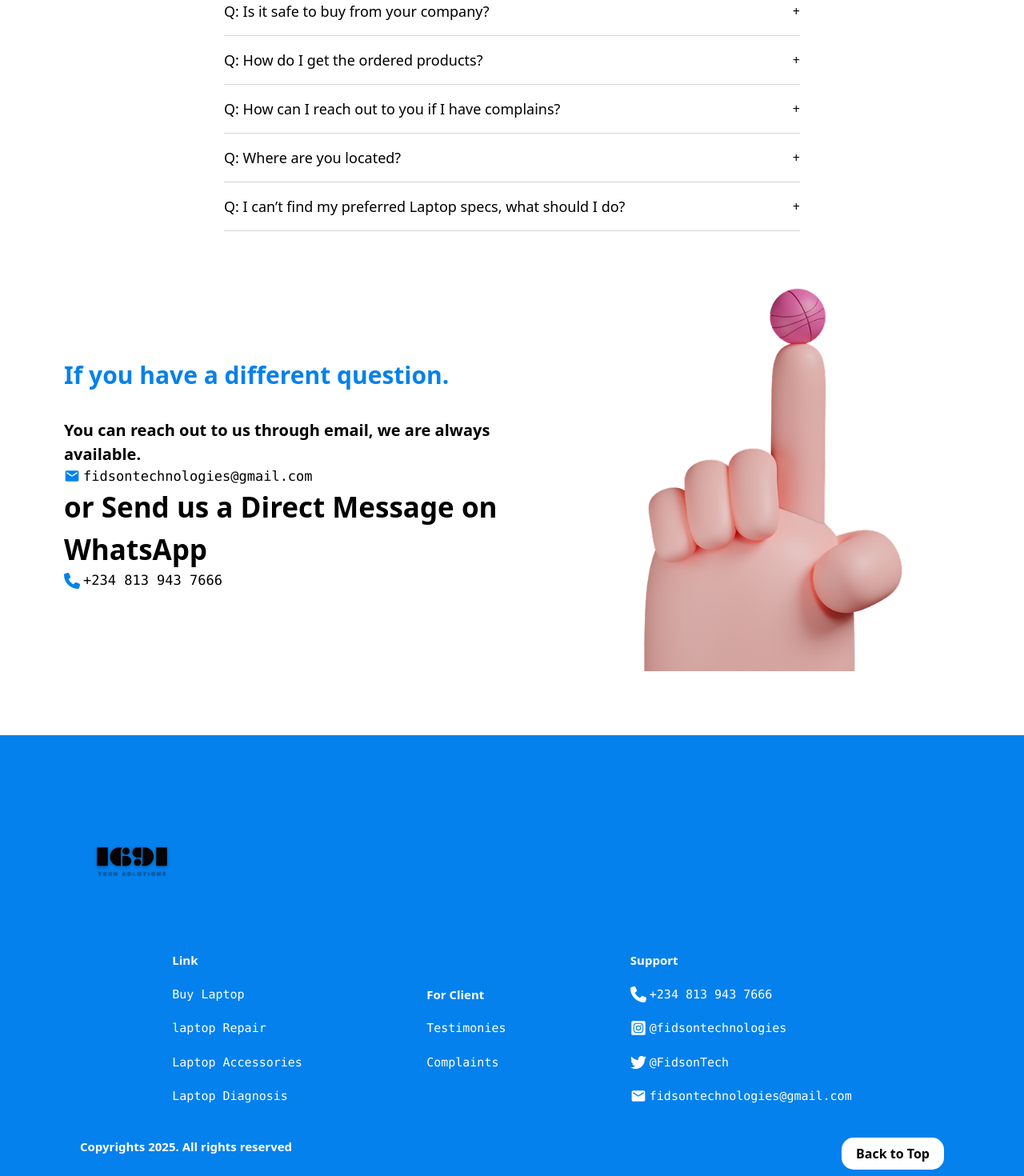
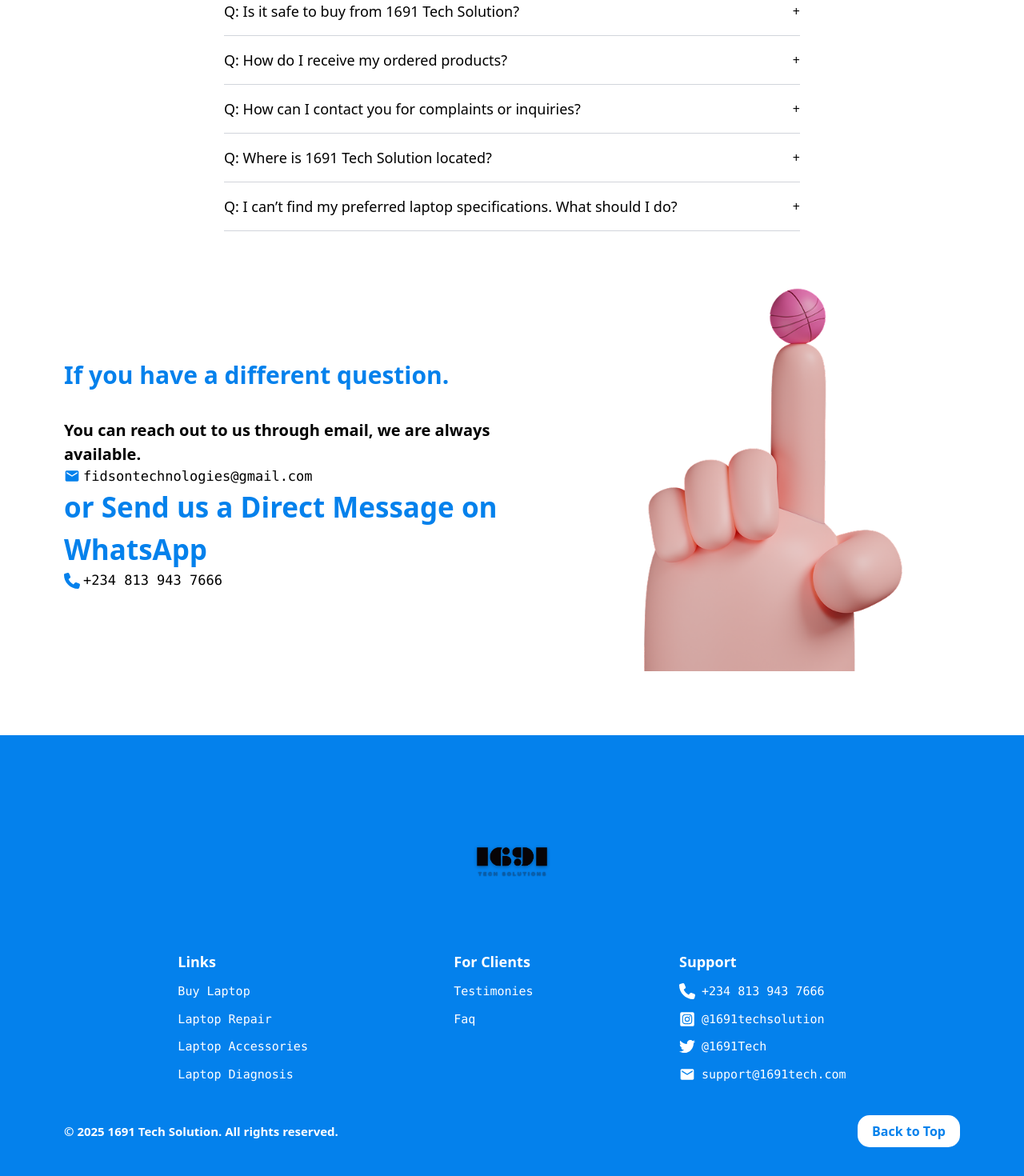
Before and after one commit to MubarakTechy/Fidson-project, a Next.js app: page /Faq in a window 1280 px wide. Shown: the part 220-1690 px from the top of the page at 80% size. Built offline with nearby package versions, Linux system fonts and the light colour scheme.

Commit message:
reviews commitment

```diff
--- a/package.json
+++ b/package.json
@@ -14,6 +14,7 @@
     "react-countup": "^6.5.3",
     "react-dom": "^19.0.0",
     "react-icons": "^5.5.0",
+    "react-toastify": "^11.0.5",
     "swiper": "^11.2.5"
   },
   "devDependencies": {
--- a/src/app/Contactus/page.jsx
+++ b/src/app/Contactus/page.jsx
@@ -1,4 +1,5 @@
-import React from 'react'
+"use client"
+import React,  { useState } from 'react'
 import Navbar from '../../component/Navbar';
 import { FaPhone } from "react-icons/fa6";
 import { FaInstagramSquare } from "react-icons/fa";
@@ -6,54 +7,88 @@
 import { MdEmail } from "react-icons/md";
 import { FaSquareFacebook } from "react-icons/fa6";
 import Footer from '../../component/Footer';
+import 'react-toastify/dist/ReactToastify.css';
+import { ToastContainer, toast } from 'react-toastify';
+
 
 
 const page = () => {
+    const [name, setName] = useState('')
+    const [telephone, setTelephone] = useState('')
+    const [message, setMessage] = useState('')
+    const [sending, setSending ] = useState (false)
+
+    async function  fetchApi(e){
+        e.preventDefault()
+        setSending(true)
+        try {
+           const baseurl ='https://forms-io.onrender.com/submit-form/3e549760-198b-4c3d-992f-f5c4fe837838'
+           const response  = await fetch (baseurl,{
+              method:'POST',
+              headers: {'Content-type' : 'application/json'},
+              body : JSON.stringify({name, telephone, message})
+           });
+           const resData = await response.json();
+            setSending(false)
+            toast.success('Sucessful sent!!!')
+            console.log("data ", resData)
+        } catch (error) {
+            setSending(false)
+            toast.error ('unable to send please check your internet ');
+            console.log(error)
+        }
+
+    }
+
   return (
     <>
         <Navbar />
-       <form action="" method="post">
+       <form  onSubmit={fetchApi}  method="post">
             <div className='flex flex-col items-center justify-center gap-2 p-20 create' >
                     <h1 className='font-bold text-[35px] text-[#0481EC] '>Reach out to us</h1>
                     <div className='flex flex-col gap-3'>
                         <p  className=' text-[15px]'>You can reach out to us through email</p>
-                        <span className='flex flex-col gap-1'>
-                            <h1 className='font-bold'>Name</h1>
-                            <input className='w-[45vw]  max-lg:w-[80vw] max-sm:w-[90vw] bg-[#EFEFEF] p-3  border-none text-white  rounded-[5px]  hover:border-b' type="text" />
-                        </span>
-                        <span  className='flex flex-col gap-1'>
-                            <h1 className=' font-bold'>Telephone</h1>
-                            <input className='w-[45vw]  max-lg:w-[80vw] max-sm:w-[90vw] bg-[#EFEFEF] p-3 make border-none text-white  rounded-[5px]  hover:border-b ' type="number"/>
-                        </span>
-                        <div className='flex flex-col gap-4 text-end '>
-                            <textarea className=' font-mono  max-lg:w-[80vw] max-sm:w-[90vw]  w-[45vw] bg-[#EFEFEF] rounded-[5px]  text-[grey] p-3  h-[30vh]  border-1 ' placeholder='Please type your massage' name="" id=""></textarea>
-                            <button  className='p-2 bg-[#0481EC] text-[#E9E9E9] rounded-[15px] font-mono max-sm:w-[25vw]  max-lg:w-[30vw]    w-[10vw] '>Send </button>
-                        </div>
+                       <div className='flex flex-col gap-5'>
+                            <span className='flex flex-col gap-1'>
+                                <h1 className='font-bold'>Name</h1>
+                                <input onChange={(e)=> setName(e.target.value)} name='name' value={name}  className='w-[45vw]  max-lg:w-[80vw] max-sm:w-[90vw] bg-[#EFEFEF] p-3  border-none rounded-[5px]  hover:border-b' type="text" />
+                            </span>
+                            <span  className='flex flex-col gap-2'>
+                                <h1 onChange={(e)=> setTelephone(e.target.value)} name='telephone' value={telephone} className=' font-bold'>Telephone</h1>
+                                <input className='w-[45vw]  max-lg:w-[80vw] max-sm:w-[90vw] bg-[#EFEFEF] p-3  border-none  rounded-[5px]  hover:border-b ' type="number"/>
+                            </span>
+                            <div className='flex flex-col gap-4 text-end p-2 '>
+                                <textarea onChange={(e)=> setMessage(e.target.value)} name='message' value={message}  className=' font-mono  max-lg:w-[80vw] max-sm:w-[90vw]  w-[45vw] bg-[#EFEFEF] rounded-[5px]  text-[black] p-3  h-[30vh]  border-1 ' placeholder='Please type your massage'  id=""></textarea>
+                                <button  className='p-2 bg-[#0481EC] text-[#E9E9E9] rounded-[15px] font-mono max-sm:w-[25vw]  max-lg:w-[30vw]    w-[10vw] '>{sending ? 'sending...' : 'Send' }</button>
+                            </div>
+                           <ToastContainer />
+                       </div>
+
                         <div className='flex flex-col justify-center items-center gap-2 p-20 '>
                             <h1 className='font-bold text-[#0481EC] text-[40px] ' >Support</h1>
                             <div className='flex items-center gap-2  '>
                                <span className='flex items-center gap-1 '>
                                     <FaPhone className='text-[#0481EC]' size={20} />
-                                    <h1 className='font-mono  text-[17px]'>+234 813 943 7666 </h1>
+                                    <h1 className='font-mono  text-[17px]'>+2348061622596</h1>
                                 </span>
                                 <span className='flex items-center gap-1 '>
                                     <FaInstagramSquare className='text-[#0481EC]' size={20} />
-                                    <h1 className='font-mono  text-[17px]'>@fidsontechnologies</h1>
+                                    <h1 className='font-mono  text-[17px]'>info@1691techsolution.com</h1>
                                 </span>
                             </div>
                             <div className='flex items-center gap-2'>
                                 <span className='flex items-center  gap-1'>
                                     <FaTwitter className='text-[#0481EC]' size={20} />
-                                    <h1 className='font-mono  text-[17px]'>@FidsonTech</h1>
+                                    <h1 className='font-mono  text-[17px]'>@1691techsolution</h1>
                                 </span>
                                 <span className='flex items-center gap-1 '>
                                     <MdEmail className='text-[#0481EC]' size={20} />
-                                    <h1 className='font-mono  text-[17px]'>fidsontechnologies@gmail.com</h1>
+                                    <h1 className='font-mono  text-[17px]'>info@1691techsolution.com</h1>
                                 </span>
                             </div>
                             <span className='flex items-center gap-2'>
                                 <FaSquareFacebook  className='text-[#0481EC]' size={20} />
-                                <a href='https://www.facebook.com/FidsonTechnologies'  className='font-mono  text-[17px]'>https://www.facebook.com/FidsonTechnologies</a>
+                                <a href='https://www.facebook.com/1691techsolution'  className='font-mono  text-[17px]'>https://www.facebook.com/1691techsolution</a>
                             </span>
                         </div>
                     </div>
--- a/src/app/Faq/page.jsx
+++ b/src/app/Faq/page.jsx
@@ -30,33 +30,32 @@
   );
 };
 
-
 const Page = () => {
   const faqData = [
     {
-      question: "Q: Is it safe to buy from your company?",
+      question: "Q: Is it safe to buy from 1691 Tech Solution?",
       answer:
-        "Ans: Yes, it is 100% safe to buy from us. We are legit and our products are quality.",
+        "Ans: Yes, it is 100% safe to buy from us. We are a trusted company, and we offer only high-quality products and services.",
     },
     {
-      question: "Q: How do I get the ordered products?",
+      question: "Q: How do I receive my ordered products?",
       answer:
-        " Ans: Once an order is placed, we start making arrangements for delivery instantly. You can pick up in person from our office at No. 3, Sokoto road, Sabo-Oke, Ilorin. it can also be deliver to you through our trusted logistics companies.  ",
+        "Ans: Once your order is placed, we immediately begin processing it for delivery. You can pick up your order in person from our office at No. 3, Sokoto Road, Sabo-Oke, Ilorin, or we can deliver it to you through our trusted logistics partners.",
     },
     {
-      question: "Q: How can I reach out to you if I have complains?",
+      question: "Q: How can I contact you for complaints or inquiries?",
       answer:
-        "Ans: You can always reach out to us through our contact details, we would be glad to help. You can visit our office at No. 3, Sokoto Road, Sabo-Oke Ilorin.",
+        "Ans: You can always reach out to us through our contact details, and we will be happy to assist you. You can also visit our office at No. 3, Sokoto Road, Sabo-Oke, Ilorin.",
     },
     {
-      question: "Q: Where are you located?",
+      question: "Q: Where is 1691 Tech Solution located?",
       answer:
-        "Ans: We are currently located in Ilorin, Kwara state.",
+        "Ans: We are currently based in Ilorin, Kwara State, Nigeria.",
     },
     {
-      question: "Q: I can’t find my preferred Laptop specs, what should I do?",
+      question: "Q: I can’t find my preferred laptop specifications. What should I do?",
       answer:
-        "Ans: No worries, click this https://wa.link/ovw9rr link, to discuss your preferred choice with us.",
+        "Ans: No worries! Click this link https://wa.link/ovw9rr to discuss your specific laptop requirements with us.",
     },
   ];
 
@@ -87,8 +86,8 @@
                             <MdEmail className='text-[#0481EC]' size={20} />
                             <h1 className='font-mono  text-[17px]'>fidsontechnologies@gmail.com</h1>
                         </span>
-                        <h1 className="font-bold text-[35px]">or Send us a Direct Message on WhatsApp</h1>
-                        <a href='https://wa.me/2348139437666' className='flex items-center gap-1 '>
+                        <h1 className="font-bold text-[#0481EC] ug   text-[35px]">or Send us a Direct Message on WhatsApp</h1>
+                        <a href='https://wa.me/+2348061622596' className='flex items-center gap-1 '>
                             <FaPhone className='text-[#0481EC]' size={20} />
                             <h1 className='font-mono  text-[17px]'>+234 813 943 7666 </h1>
                         </a>
--- a/src/app/layout.tsx
+++ b/src/app/layout.tsx
@@ -13,7 +13,7 @@
 });
 
 export const metadata: Metadata = {
-  title: "Fidson-project",
+  title: "Tech solution-project",
   description: "Generated by create next app",
 };
 
--- a/src/component/Footer.jsx
+++ b/src/component/Footer.jsx
@@ -1,4 +1,4 @@
-import React from 'react'
+import React from 'react';
 import Image from 'next/image';
 import Max2 from '../image/1691 Logo.PNG';
 import { FaPhone } from "react-icons/fa6";
@@ -6,60 +6,65 @@
 import { FaTwitter } from "react-icons/fa";
 import { MdEmail } from "react-icons/md";
 
-
 const Footer = () => {
   return (
-     <>
-        <div className='bg-[#0481EC] p-20  '>
-        <div>
-        <Image
-          src={Max2.src}
-          alt="Max profile" width={170}  height={70}  priority />
+    <div className='bg-[#0481EC] p-10 md:p-20 flex flex-col items-center text-center md:text-left'>
+
+
+      <div className='mb-5'>
+        <Image src={Max2.src} alt="1691 Tech Solution Logo" width={170} height={70} priority />
       </div>
-        <div className='p-5 flex items-center justify-evenly gap-10'>
-             <div className='flex flex-col items-start  gap-5'>
-                <h2 className='font-bold  text-white text-[15px]'>Link</h2>
-                <h2 className='font-mono  text-white text-[15px]' >Buy Laptop</h2>
-                <h2 className='font-mono text-white  text-[15px]' >laptop Repair</h2>
-                <h2 className='font-mono text-white  text-[15px]' >Laptop Accessories</h2>
-                <h2 className='font-mono  text-white text-[15px]' >Laptop Diagnosis</h2>
+
+      <div className='w-full grid grid-cols-1 sm:grid-cols-2 md:grid-cols-3 lg:flex lg:justify-evenly gap-10'>
+
+
+        <div className='flex flex-col items-center md:items-start gap-3'>
+          <h2 className='font-bold text-white text-[18px]'>Links</h2>
+          <h2 className='font-mono text-white text-[15px]'>Buy Laptop</h2>
+          <h2 className='font-mono text-white text-[15px]'>Laptop Repair</h2>
+          <h2 className='font-mono text-white text-[15px]'>Laptop Accessories</h2>
+          <h2 className='font-mono text-white text-[15px]'>Laptop Diagnosis</h2>
         </div>
-             <div className='flex flex-col items-start  gap-5'>
-                <h2 className='font-bold text-white  text-[15px]'>For Client</h2>
-                <h2 className='font-mono text-white  text-[15px]' >Testimonies </h2>
-                <h2 className='font-mono text-white  text-[15px]' >Complaints </h2>
+
+
+        <div className='flex flex-col items-center md:items-start gap-3'>
+          <h2 className='font-bold text-white text-[18px]'>For Clients</h2>
+          <h2 className='font-mono text-white text-[15px]'>Testimonies</h2>
+          <h2 className='font-mono text-white text-[15px]'>< a href="/Faq" >Faq</a></h2>
         </div>
-             <div className='flex flex-col items-start  gap-5'>
-                 <h2 className='font-bold text-white text-[15px]'>Support</h2>
-                 <span className='flex items-center gap-1 '>
-                    <FaPhone className='text-[white]' size={20} />
-                    <h1 className='font-mono text-white text-[15px]'>+234 813 943 7666 </h1>
+
+        <div className='flex flex-col items-center md:items-start gap-3'>
+            <h2 className='font-bold text-white text-[18px]'>Support</h2>
+            <span className='flex items-center gap-2'>
+               <FaPhone className='text-white' size={20} />
+               <h1 className='font-mono text-white text-[15px]'>+234 813 943 7666</h1>
             </span>
-                 <span className='flex items-center gap-1 '>
-                    <FaInstagramSquare className='text-[white]' size={20} />
-                    <h1 className='font-mono text-white text-[15px]'>@fidsontechnologies</h1>
+            <span className='flex items-center gap-2'>
+               <FaInstagramSquare className='text-white' size={20} />
+               <h1 className='font-mono text-white text-[15px]'>@1691techsolution</h1>
             </span>
-                 <span className='flex items-center  gap-1'>
-                    <FaTwitter className='text-[white]' size={20} />
-                    <h1 className='font-mono text-white text-[15px]'>@FidsonTech</h1>
+            <span className='flex items-center gap-2'>
+               <FaTwitter className='text-white' size={20} />
+               <h1 className='font-mono text-white text-[15px]'>@1691Tech</h1>
             </span>
-                 <span className='flex items-center gap-1 '>
-                    <MdEmail className='text-[white]' size={20} />
-                    <h1 className='font-mono text-white text-[15px]'>fidsontechnologies@gmail.com</h1>
+            <span className='flex items-center gap-2'>
+               <MdEmail className='text-white' size={20} />
+               <h1 className='font-mono text-white text-[15px]'>support@1691tech.com</h1>
             </span>
         </div>
       </div>
-       <div className='p-5 flex justify-between'>
-          <h1 className='font-bold text-white  text-[15px]'>Copyrights 2025. All rights reserved</h1>
-          <button className=' bg-white hover:bg-[#0481EC] font-bold p-2 w-[10vw] rounded-[15px] '>Back to Top</button>
-       </div>
 
 
+      <div className='mt-10 w-full flex flex-col md:flex-row items-center justify-between text-center md:text-left'>
+        <h1 className='font-bold text-white text-[15px] mb-4 md:mb-0'>
+          © 2025 1691 Tech Solution. All rights reserved.
+        </h1>
+        <button className='bg-white hover:bg-[#0469c1] text-[#0481EC] hover:text-white font-bold p-2 w-full sm:w-[50%] md:w-[10vw] rounded-[15px] transition'>
+          Back to Top
+        </button>
+      </div>
+    </div>
+  );
+};
 
-    </div>
-
-    </>
-  )
-}
-
-export default Footer
+export default Footer;
--- a/src/component/Navbar.jsx
+++ b/src/component/Navbar.jsx
@@ -18,17 +18,15 @@
         //   className=' w-[35vw] max-sm:w-[70vw]'
           src={Max2.src}
           alt="Max profile"
-          width={100}
-          height={90}
+          width={170} height={70}
           priority
         />
           </div>
 
-          {/* Desktop Navigation */}
           <div className="hidden max-lg:flex-none md:block">
             <ul className="flex space-x-8">
               <li >
-                <a href="/" className="relative font-bold text-lg text-[black] hover:text-[#0481EC] transition-all duration-500 ease-in-out cursor-pointer group">
+                <a href="" className="relative font-bold text-lg text-[black] hover:text-[#0481EC] transition-all duration-500 ease-in-out cursor-pointer group">
                   Home
                   <span className="absolute bottom-0 left-0 w-0 h-0.5 bg-[#0481EC] transition-all duration-500 ease-in-out group-hover:w-full" />
                 </a>
```
Also changed, not shown: src/app/Aboutus/page.jsx (+32 -14 lines), src/app/Homelanding/Hero.jsx (+39 -30 lines), 1 other file (tests, documents, lock files or other folders). Lines whose indentation alone changed are shown as unchanged.
